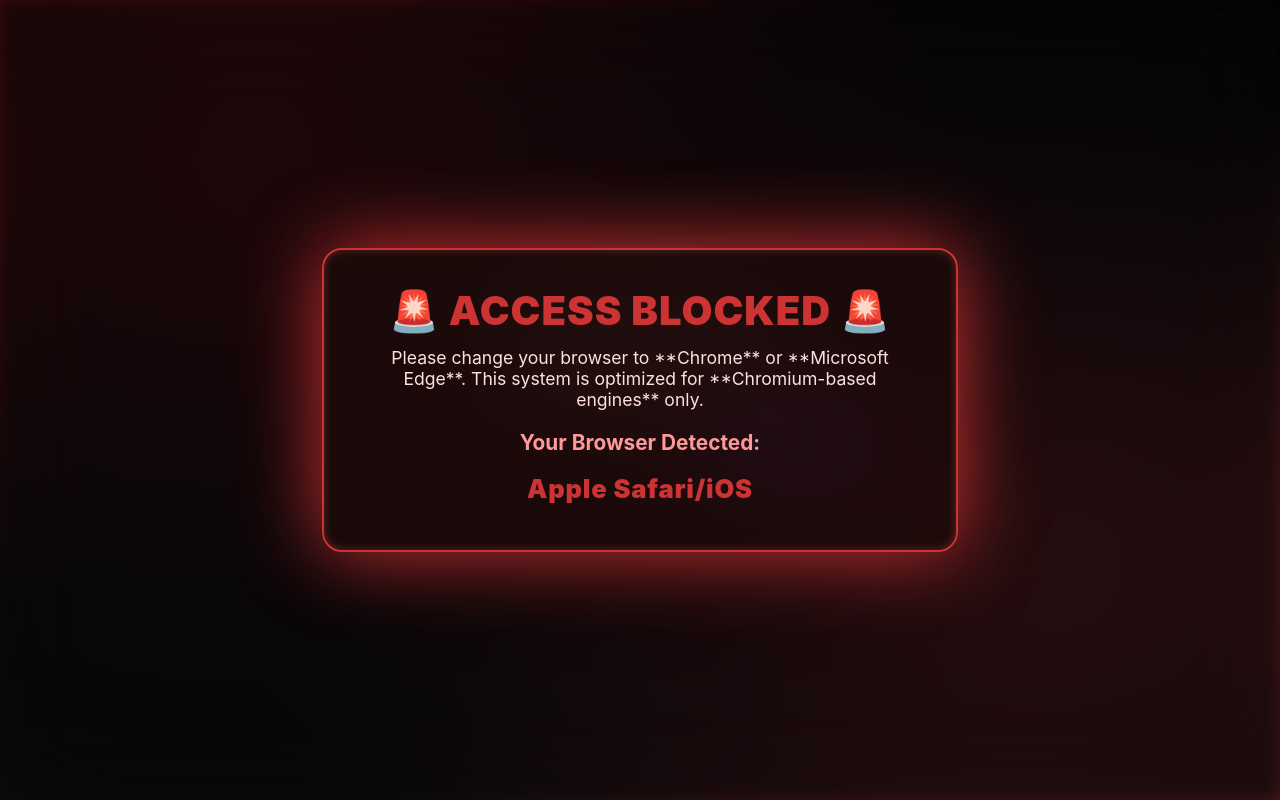
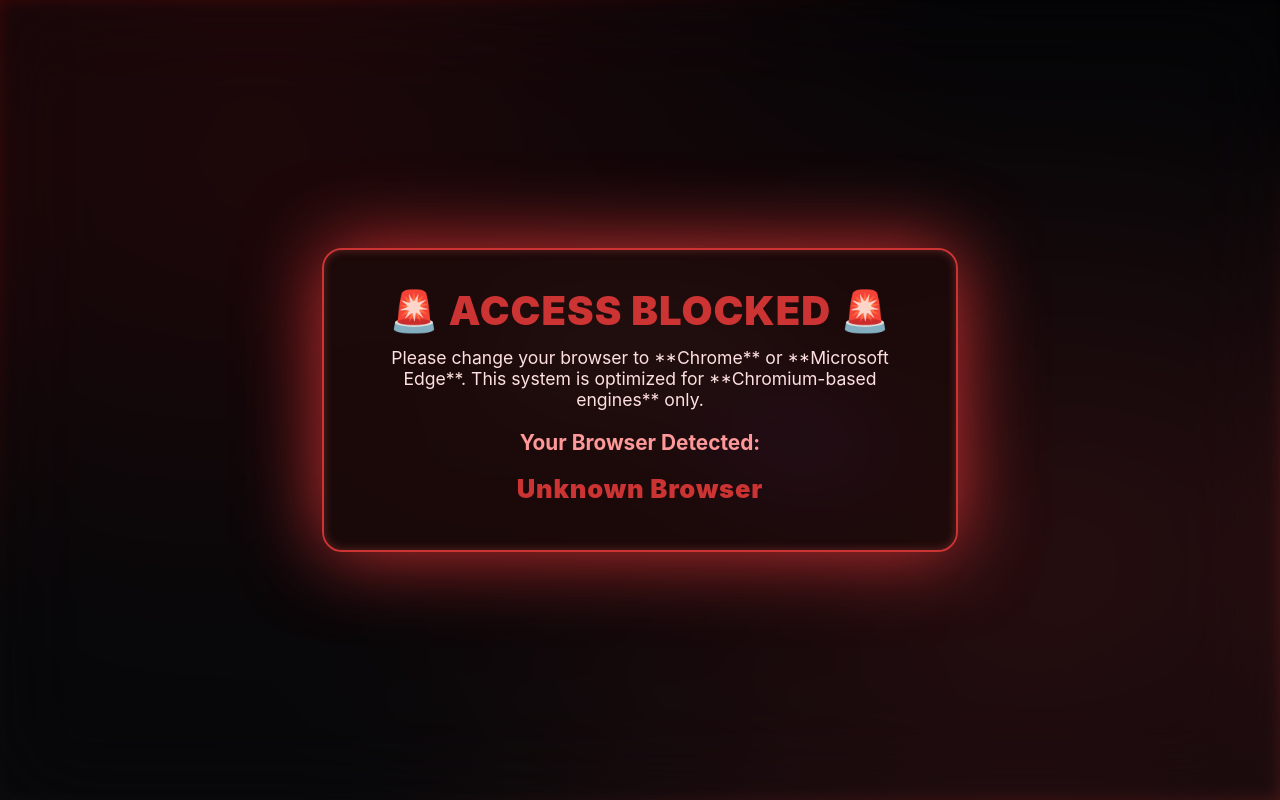
Before and after one commit to howeudhx/Exe, a plain HTML site: page index.html in a window 1280 px wide. Drawn offline with Linux system fonts and the light colour scheme.

Commit message:
Update index.html

```diff
--- a/index.html
+++ b/index.html
@@ -431,7 +431,6 @@
         } else if (isBlockedExplicitly) {
             if (ua.includes("SamsungBrowser")) browserName = "Samsung Internet";
             else if (ua.includes("Firefox")) browserName = "Mozilla Firefox";
-            else if (ua.includes("Safari")) browserName = "Apple Safari/iOS";
             else if (ua.includes("OPR")) browserName = "Opera Browser";
             else if (ua.includes("CriOS")) browserName = "Chrome (iOS)";
         }
```
